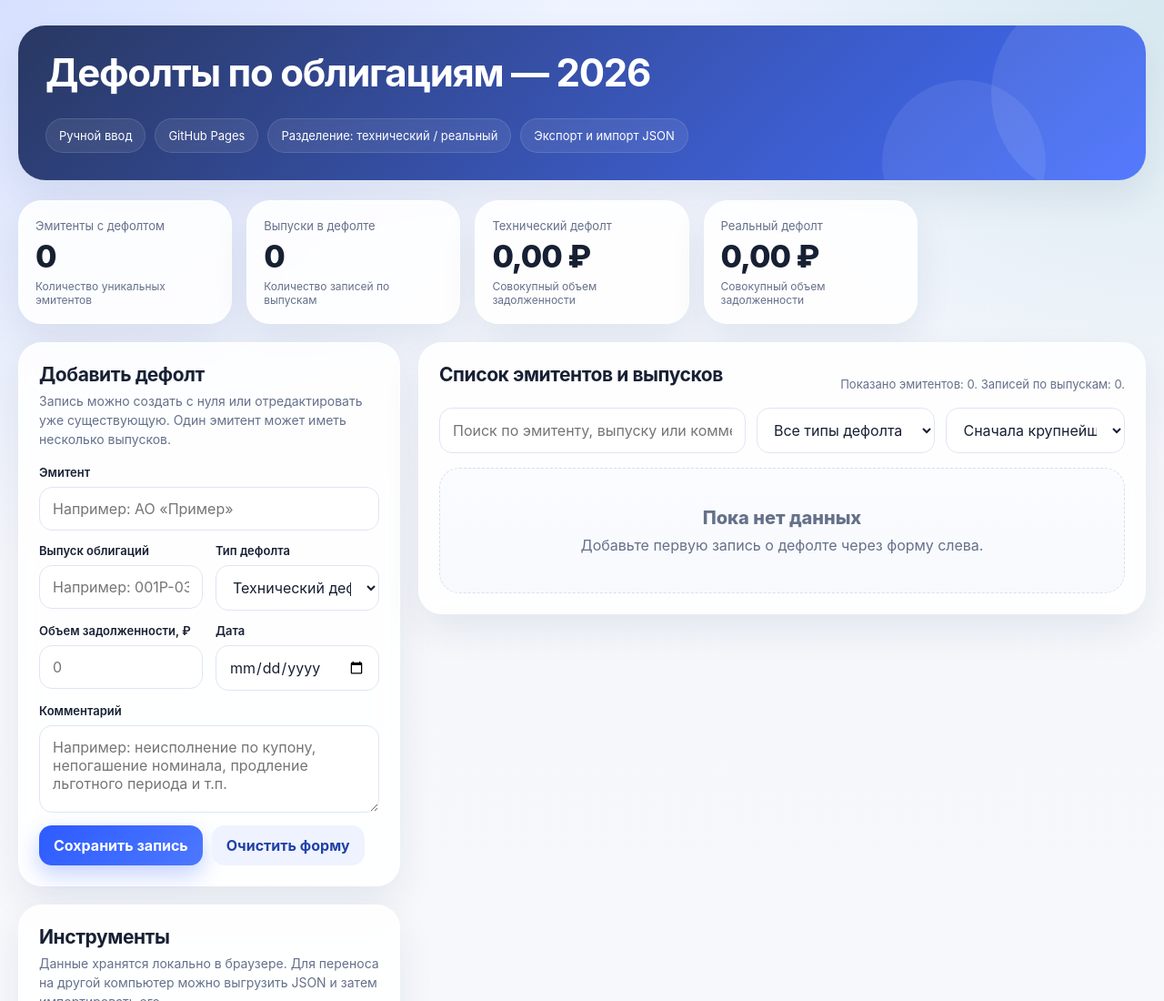
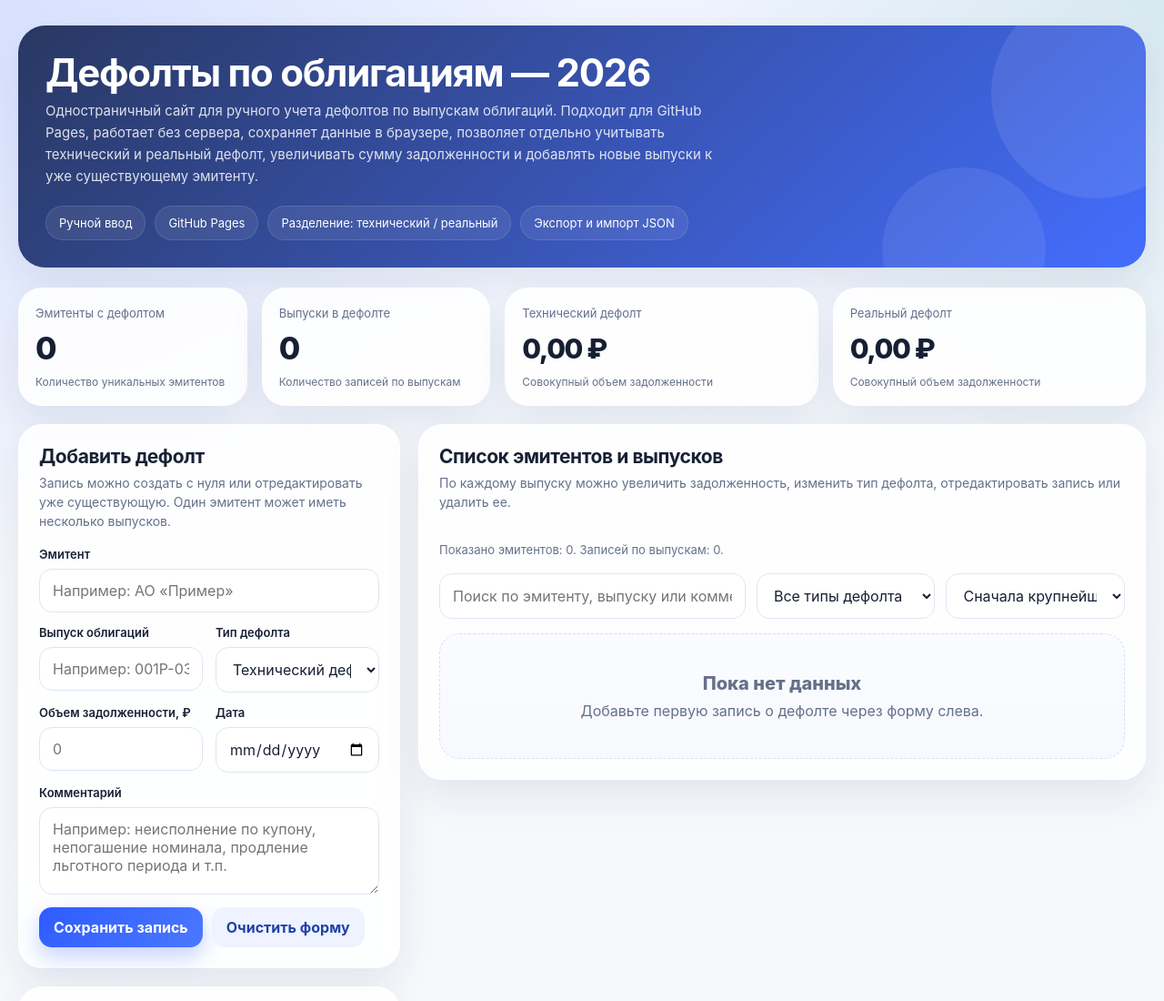
Before and after one commit to goi531577-lang/Defaults_2026, a plain HTML site: page index.html in a window 1280 px wide. Shown: the top 1100 px of the page at 91% size. Drawn offline with Linux system fonts and the light colour scheme.

Commit message:
Add files via upload

```diff
--- a/index.html
+++ b/index.html
@@ -131,9 +131,10 @@
 
     .stats {
       display: grid;
-      grid-template-columns: repeat(5, minmax(0, 1fr));
+      grid-template-columns: minmax(220px, 0.95fr) minmax(220px, 0.95fr) minmax(320px, 1.3fr) minmax(320px, 1.3fr);
       gap: 16px;
       margin-bottom: 20px;
+      align-items: stretch;
     }
 
     .stat-card {
@@ -142,6 +143,7 @@
       display: flex;
       flex-direction: column;
       justify-content: space-between;
+      min-width: 0;
     }
 
     .stat-label {
@@ -156,6 +158,13 @@
       line-height: 1;
       letter-spacing: -0.03em;
       margin: 8px 0;
+      min-width: 0;
+    }
+
+    .stat-card--money .stat-value {
+      font-size: clamp(24px, 2.35vw, 42px);
+      white-space: nowrap;
+      letter-spacing: -0.045em;
     }
 
     .stat-meta {
@@ -543,7 +552,7 @@
     .right { text-align: right; }
 
     @media (max-width: 1180px) {
-      .stats { grid-template-columns: repeat(3, minmax(0, 1fr)); }
+      .stats { grid-template-columns: repeat(2, minmax(0, 1fr)); }
       .grid { grid-template-columns: 1fr; }
       .sticky { position: static; }
     }
@@ -598,6 +607,11 @@
       <div class="hero-top">
         <div>
           <h1>Дефолты по облигациям — 2026</h1>
+          <p>
+            Одностраничный сайт для ручного учета дефолтов по выпускам облигаций.
+            Подходит для GitHub Pages, работает без сервера, сохраняет данные в браузере,
+            позволяет отдельно учитывать технический и реальный дефолт, увеличивать сумму задолженности и добавлять новые выпуски к уже существующему эмитенту.
+          </p>
         </div>
       </div>
       <div class="hero-badges">
@@ -685,7 +699,7 @@
         <div class="list-head">
           <div>
             <h2>Список эмитентов и выпусков</h2>
-
+            <p class="section-subtitle">По каждому выпуску можно увеличить задолженность, изменить тип дефолта, отредактировать запись или удалить ее.</p>
           </div>
           <div class="results-note" id="resultsNote"></div>
         </div>
@@ -890,27 +904,30 @@
           label: 'Эмитенты с дефолтом',
           value: issuers.toLocaleString('ru-RU'),
           meta: 'Количество уникальных эмитентов',
+          isMoney: false,
         },
         {
           label: 'Выпуски в дефолте',
           value: issues.toLocaleString('ru-RU'),
           meta: 'Количество записей по выпускам',
+          isMoney: false,
         },
         {
           label: 'Технический дефолт',
           value: formatMoney(techTotal),
           meta: 'Совокупный объем задолженности',
+          isMoney: true,
         },
         {
           label: 'Реальный дефолт',
           value: formatMoney(realTotal),
           meta: 'Совокупный объем задолженности',
+          isMoney: true,
         },
-
       ];
 
       statsContainer.innerHTML = cards.map(card => `
-        <article class="panel stat-card">
+        <article class="panel stat-card ${card.isMoney ? 'stat-card--money' : ''}">
           <div class="stat-label">${card.label}</div>
           <div class="stat-value">${card.value}</div>
           <div class="stat-meta">${card.meta}</div>
```
